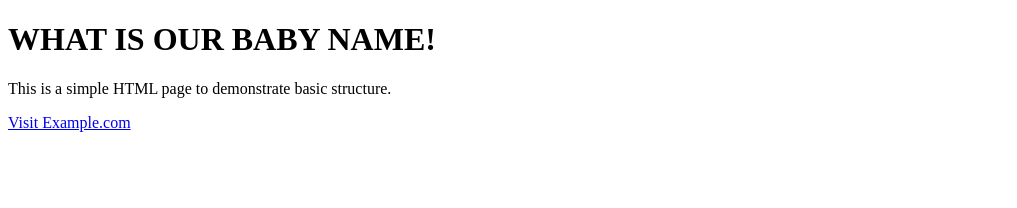
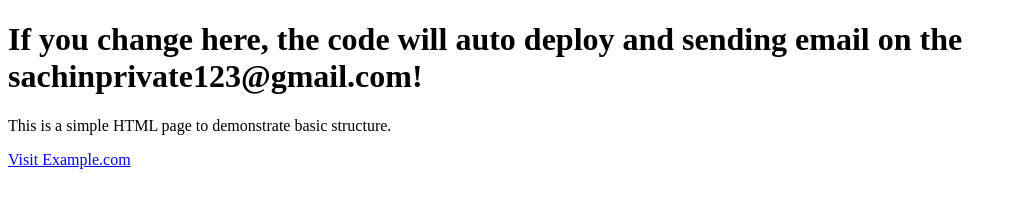
Before and after one commit to Sachin-dev-hub/Python, a plain HTML site: page index.html in a window 1280 px wide. Shown: the whole page, without its empty margins (0-1017 px from the left). Drawn offline with Linux system fonts and the light colour scheme.

Commit message:
Update index.html

```diff
--- a/index.html
+++ b/index.html
@@ -4,7 +4,7 @@
     <title>My First Web Page</title>
 </head>
 <body>
-    <h1>WHAT IS OUR BABY NAME!</h1>
+    <h1>If you change here, the code will auto deploy and sending email on the sachinprivate123@gmail.com!</h1>
     <p>This is a simple HTML page to demonstrate basic structure.</p>
     <a href="https://example.com">Visit Example.com</a>
 </body>
```
